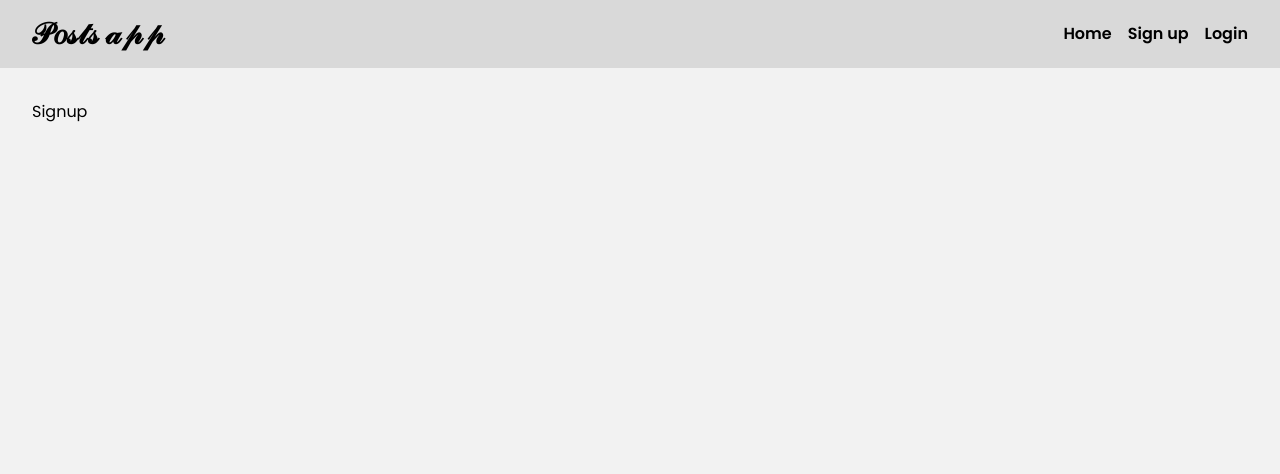
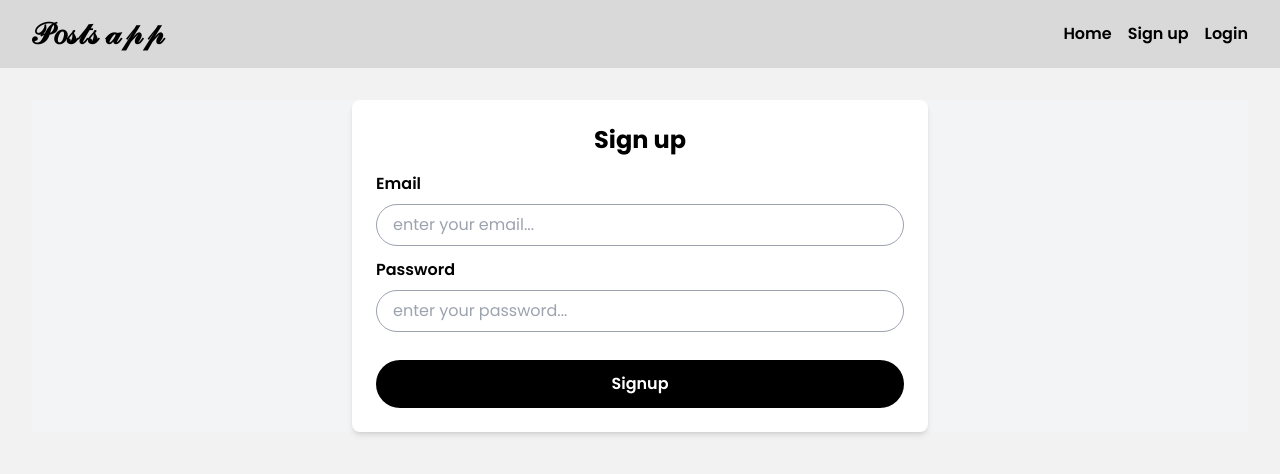
Before and after one commit to Lambertn33/vue-prom-posts-app, a Vue app: page /signup in a window 1280 px wide. Shown: the top 474 px of the page. Built offline with nearby package versions, Linux system fonts and the light colour scheme; no server answers; what oh-vue-icons would draw is missing.

Commit message:
feat: authentication

```diff
--- a/package.json
+++ b/package.json
@@ -13,10 +13,12 @@
     "lodash": "^4.17.21",
     "oh-vue-icons": "^1.0.0-rc3",
     "persisted-state-vuex": "^1.1.0",
+    "vee-validate": "^4.13.2",
     "vue": "^3.4.35",
     "vue-router": "^4.4.3",
     "vuex": "^4.0.2",
-    "vuex-persistedstate": "^4.1.0"
+    "vuex-persistedstate": "^4.1.0",
+    "yup": "^1.4.0"
   },
   "devDependencies": {
     "@types/node": "^22.3.0",
--- a/src/components/TheNavbar.vue
+++ b/src/components/TheNavbar.vue
@@ -1,4 +1,7 @@
 <script setup lang="ts">
+import { IUser } from '@/types';
+import { useStore } from 'vuex';
+
 defineProps<{
     title: string;
 }>();
@@ -9,21 +12,48 @@ interface Link {
     dataCy: string
 }
 
-const links: Link[] = [
+const store = useStore();
+const isAuthenticated = store.getters['auth/isAuthenticated'];
+const authenticatedUser: IUser = store.getters['auth/user'];
+
+const logout = () => {
+    store.dispatch('auth/logout');
+    window.location.href = "/";
+}
+
+
+const publicLinks: Link[] = [
     { to: '/', label: 'Home', dataCy: 'home-link' },
     { to: '/signup', label: 'Sign up', dataCy: 'signup-link' },
     { to: '/login', label: 'Login', dataCy: 'login-link' },
 ]
 
+const privateLinks: Link[] = [
+    { to: '/', label: 'Home', dataCy: 'home-link' },
+    { to: "/", label: 'My Posts', dataCy: 'my-posts-link' }
+];
+
+const links = isAuthenticated ? privateLinks : publicLinks;
+
 </script>
 <template>
-    <div class="bg-[#d9d9d9] w-full flex justify-between px-8 py-4">
+    <div class="bg-[#d9d9d9] w-full flex justify-between items-center px-8 py-4">
         <h2 class="text-3xl font-bold text-black">{{ title }}</h2>
-        <div class="flex gap-x-4 items-center">
-            <router-link :data-cy="link.dataCy" v-for="link in links" :to="link.to" activeClass="text-gray-300"
-                exactActiveClass="font-bold text-red-600">
-                <span class="text-black font-semibold hover:underline transition-all"> {{ link.label }}</span>
-            </router-link>
+        <div class="flex gap-x-4">
+            <div class="flex gap-x-4 items-center">
+                <router-link :data-cy="link.dataCy" v-for="link in links" :to="link.to" activeClass="text-gray-300"
+                    exactActiveClass="font-bold text-red-600">
+                    <span class="text-black font-semibold hover:underline transition-all"> {{ link.label }}</span>
+                </router-link>
+            </div>
+            <div class="flex items-center gap-x-2" v-if="isAuthenticated">
+                <div>
+                    <v-icon name="fa-user" scale="1" />
+                    <span>{{ authenticatedUser.email }}</span>
+                </div>
+                <button @click="logout" class="px-4 py-1 rounded-md bg-black text-white"><span
+                        class="">Logout</span></button>
+            </div>
         </div>
     </div>
 </template>
--- a/src/store/index.ts
+++ b/src/store/index.ts
@@ -1,16 +1,16 @@
 import Vuex from "vuex";
 import { postsModule } from "./modules/posts";
 import { postModule } from "./modules/post";
+import { authModule } from "./modules/auth";
 import createPersistedState from "vuex-persistedstate";
 
 const store = new Vuex.Store({
   modules: {
     posts: postsModule,
     post: postModule,
+    auth: authModule,
   },
   plugins: [createPersistedState()],
 });
 
-console.log(store);
-
 export default store;
--- /dev/null
+++ b/src/store/modules/auth.ts
@@ -0,0 +1,105 @@
+import { IUser } from "@/types";
+import axios from "axios";
+import { ActionTree, GetterTree, Module, MutationTree } from "vuex";
+
+const serverUrl = import.meta.env.VITE_SERVER_URL;
+
+interface AuthState {
+  token: string | null;
+  user: IUser | null;
+  loading: boolean;
+  error: string | null;
+}
+
+const state: AuthState = {
+  error: null,
+  loading: false,
+  token: null,
+  user: null,
+};
+
+const getters: GetterTree<AuthState, any> = {
+  user: (state: AuthState) => state.user,
+  isLoading: (state: AuthState) => state.loading,
+  getError: (state: AuthState) => state.error,
+  isAuthenticated: (state: AuthState) => !!state.token,
+};
+
+const actions: ActionTree<AuthState, any> = {
+  async register(
+    { commit, dispatch }: any,
+    { email, password }: { email: string; password: string }
+  ) {
+    commit("setLoading", true);
+    commit("setError", null);
+    try {
+      const response = await axios.post(`${serverUrl}/signup`, {
+        email,
+        password,
+      });
+
+      if (response.data.user) {
+        await dispatch("login", { email, password });
+      }
+    } catch (error: any) {
+      console.log("error", error.response.data.message);
+      commit("setError", error.response.data.message ?? "failed to register");
+    } finally {
+      commit("setLoading", false);
+    }
+  },
+
+  async login(
+    { commit }: any,
+    { email, password }: { email: string; password: string }
+  ) {
+    commit("setLoading", true);
+    commit("setError", null);
+    try {
+      const response = await axios.post(`${serverUrl}/signin`, {
+        email,
+        password,
+      });
+      commit("setUser", response.data.user);
+      commit("setToken", response.data.token);
+
+      localStorage.setItem("user", JSON.stringify(response.data.user));
+      localStorage.setItem("token", response.data.token);
+    } catch (error: any) {
+      commit("setError", error.response.data.message ?? "Failed to login");
+    } finally {
+      commit("setLoading", false);
+    }
+  },
+
+  logout({ commit }: any) {
+    commit("setUser", null);
+    commit("setToken", null);
+
+    localStorage.removeItem("user");
+    localStorage.removeItem("token");
+  },
+};
+
+const mutations: MutationTree<AuthState> = {
+  setUser(state: AuthState, user: any) {
+    state.user = user;
+  },
+  setToken(state: AuthState, token: string | null) {
+    state.token = token;
+  },
+  setLoading(state: AuthState, loading: boolean) {
+    state.loading = loading;
+  },
+  setError(state: AuthState, error: string | null) {
+    state.error = error;
+  },
+};
+
+export const authModule: Module<AuthState, any> = {
+  namespaced: true,
+  state,
+  actions,
+  getters,
+  mutations,
+};
--- a/src/views/auth/Login.vue
+++ b/src/views/auth/Login.vue
@@ -1,5 +1,69 @@
 <template>
-    <div>
-        <h2>Login</h2>
+    <div class="flex justify-center items-center h-full bg-gray-100">
+        <form @submit.prevent="submitForm" class="w-full max-w-xl bg-white shadow-md rounded-lg p-6">
+            <h2 class="text-2xl font-bold mb-4 text-center">Login</h2>
+            <div class="mt-3">
+                <div class="flex flex-col">
+                    <h6 class="font-semibold mb-2">Email</h6>
+                    <input type="email" v-model="email" placeholder="enter your email..."
+                        class="border border-gray-400 px-4 py-2 rounded-full" />
+                    <span v-if="errors.email" class="text-red-500 font-bold text-sm mt-1">{{ errors.email }}</span>
+                    <span v-if="localError" class="text-red-500 font-bold text-sm mt-1">{{ localError }}</span>
+                </div>
+            </div>
+            <div class="mt-3">
+                <div class="flex flex-col">
+                    <h6 class="font-semibold mb-2">Password</h6>
+                    <input type="password" v-model="password" placeholder="enter your password..."
+                        class="border border-gray-400 px-4 py-2 rounded-full" />
+                    <span v-if="errors.password" class="text-red-500 font-bold text-sm mt-1">{{ errors.password
+                        }}</span>
+                </div>
+            </div>
+            <div class="mt-3">
+                <button :disabled="isLoading"
+                    class="mt-4 w-full px-4 py-3 bg-black text-white rounded-full hover:bg-gray-600 focus:outline-none focus:ring focus:ring-blue-300">
+                    <span class="font-semibold">{{ isLoading ? "Please wait.." : "Signup" }}</span>
+                </button>
+            </div>
+        </form>
     </div>
 </template>
+
+<script setup lang="ts">
+import { useStore } from "vuex";
+import { useField, useForm } from "vee-validate";
+import * as yup from "yup";
+import { ref, watch, computed } from "vue";
+
+const store = useStore();
+
+const schema = yup.object({
+    email: yup.string().required("Email is required").email("Invalid email format"),
+    password: yup.string().required("Password is required").min(6, "Password must be at least 6 characters"),
+});
+
+const { handleSubmit, errors } = useForm({
+    validationSchema: schema,
+});
+
+const { value: email } = useField('email');
+const { value: password } = useField('password');
+
+const isLoading = computed(() => store.state.auth.loading);
+const error = computed(() => store.state.auth.error);
+
+const localError = ref<string | null>(null);
+
+watch(error, (newError) => {
+    localError.value = newError;
+});
+
+const submitForm = handleSubmit(async (formData) => {
+    await store.dispatch('auth/login', formData);
+
+    if (!store.state.auth.error && store.state.auth.token) {
+        window.location.href = "/";
+    }
+});
+</script>
--- a/src/views/auth/Signup.vue
+++ b/src/views/auth/Signup.vue
@@ -1,5 +1,69 @@
 <template>
-    <div>
-        <h2>Signup</h2>
+    <div class="flex justify-center items-center h-full bg-gray-100">
+        <form @submit.prevent="submitForm" class="w-full max-w-xl bg-white shadow-md rounded-lg p-6">
+            <h2 class="text-2xl font-bold mb-4 text-center">Sign up</h2>
+            <div class="mt-3">
+                <div class="flex flex-col">
+                    <h6 class="font-semibold mb-2">Email</h6>
+                    <input type="email" v-model="email" placeholder="enter your email..."
+                        class="border border-gray-400 px-4 py-2 rounded-full" />
+                    <span v-if="errors.email" class="text-red-500 font-bold text-sm mt-1">{{ errors.email }}</span>
+                    <span v-if="localError" class="text-red-500 font-bold text-sm mt-1">{{ localError }}</span>
+                </div>
+            </div>
+            <div class="mt-3">
+                <div class="flex flex-col">
+                    <h6 class="font-semibold mb-2">Password</h6>
+                    <input type="password" v-model="password" placeholder="enter your password..."
+                        class="border border-gray-400 px-4 py-2 rounded-full" />
+                    <span v-if="errors.password" class="text-red-500 font-bold text-sm mt-1">{{ errors.password
+                        }}</span>
+                </div>
+            </div>
+            <div class="mt-3">
+                <button :disabled="isLoading"
+                    class="mt-4 w-full px-4 py-3 bg-black text-white rounded-full hover:bg-gray-600 focus:outline-none focus:ring focus:ring-blue-300">
+                    <span class="font-semibold">{{ isLoading ? "Please wait.." : "Signup" }}</span>
+                </button>
+            </div>
+        </form>
     </div>
 </template>
+
+<script setup lang="ts">
+import { useStore } from "vuex";
+import { useField, useForm } from "vee-validate";
+import * as yup from "yup";
+import { ref, watch, computed } from "vue";
+
+const store = useStore();
+
+const schema = yup.object({
+    email: yup.string().required("Email is required").email("Invalid email format"),
+    password: yup.string().required("Password is required").min(6, "Password must be at least 6 characters"),
+});
+
+const { handleSubmit, errors } = useForm({
+    validationSchema: schema,
+});
+
+const { value: email } = useField('email');
+const { value: password } = useField('password');
+
+const isLoading = computed(() => store.state.auth.loading);
+const error = computed(() => store.state.auth.error);
+
+const localError = ref<string | null>(null);
+
+watch(error, (newError) => {
+    localError.value = newError;
+});
+
+const submitForm = handleSubmit(async (formData) => {
+    await store.dispatch('auth/register', formData);
+
+    if (!store.state.auth.error && store.state.auth.token) {
+        window.location.href = "/";
+    }
+});
+</script>
```
Also changed, not shown: src/types/index.ts (+8 -4 lines), 1 other file (tests, documents, lock files or other folders).
